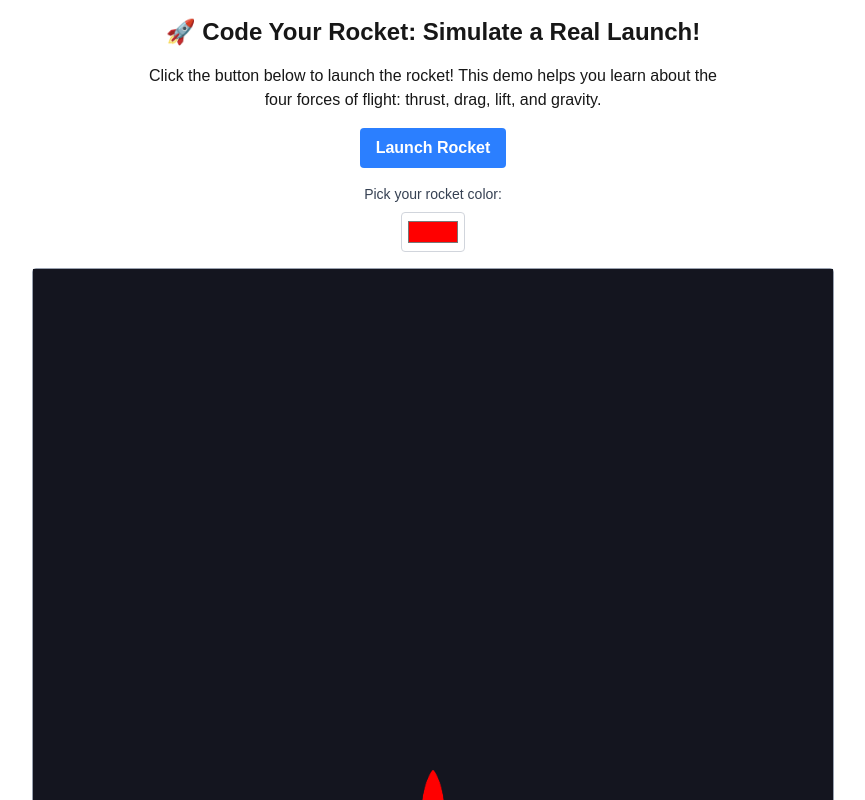
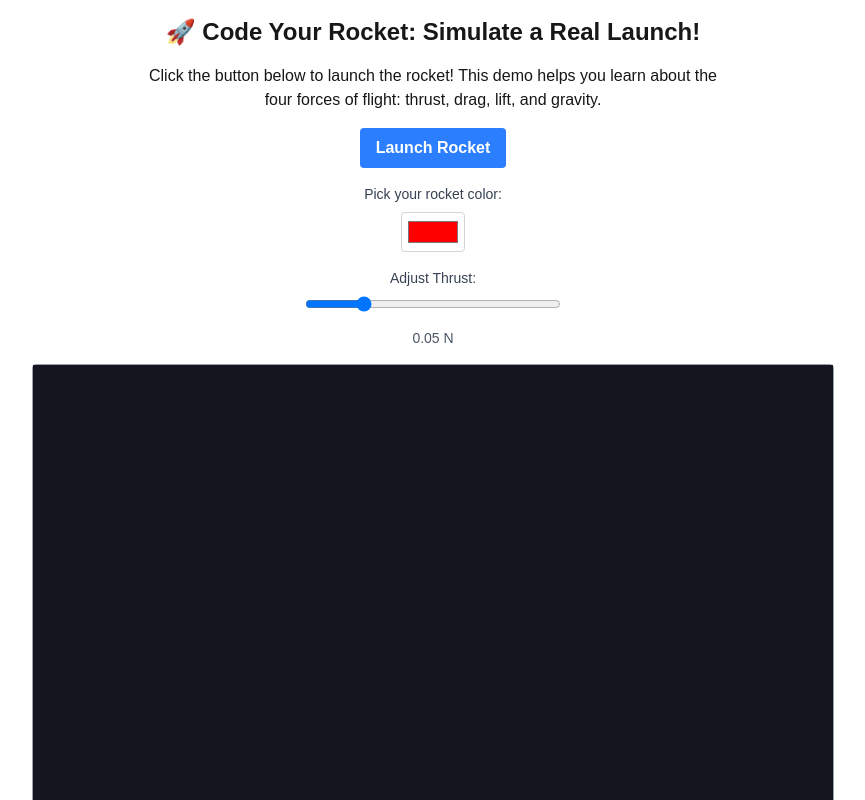
Before and after one commit to KaminoShimobe/aerospace, a Next.js app in the folder rocket-launcher/: page / in a window 1280 px wide. Shown: the top 800 px of the page, without its empty margins (207-1072 px from the left). Built offline with nearby package versions, Linux system fonts and the light colour scheme.

Commit message:
thrust slider + flame png

```diff
--- a/rocket-launcher/src/app/page.tsx
+++ b/rocket-launcher/src/app/page.tsx
@@ -11,6 +11,7 @@ export default function Home() {
   const sceneRef = useRef<HTMLDivElement>(null);
   const [launched, setLaunched] = useState(false);
   const [rocketColor, setRocketColor] = useState("#ff0000");
+  const [thrust, setThrust] = useState(0.05); // Default thrust strength
 
 //  function setRocketColor(color: string): string{
 //     return color;
@@ -125,7 +126,7 @@ export default function Home() {
     if (!launched) {
       Matter.Body.applyForce(rocket, rocket.position, {
         x: 0,
-        y: -0.1
+        y: -thrust
       });
       setLaunched(true);
       if(Matter.Collision.collides(rocket, ground) != null){
@@ -158,6 +159,21 @@ export default function Home() {
             onChange={(e) => setRocketColor(e.target.value)}
             className="mb-4 w-16 h-10 p-1 border border-gray-300 rounded"
           />
+          <label className="mb-2 text-sm font-medium text-gray-700">
+            Adjust Thrust:
+          </label>
+          <input
+            type="range"
+            min="0.01"
+            max="0.2"
+            step="0.01"
+            value={thrust}
+            onChange={(e) => setThrust(parseFloat(e.target.value))}
+            className="mb-4 w-64"
+          />
+          <span className="text-sm text-gray-600 mb-4">
+            {thrust.toFixed(2)} N
+          </span>
       <div ref={sceneRef} className="border border-gray-400 rounded" />
     </div>
   );
```
Also changed, not shown: rocket-launcher/public/flame.png (added).
